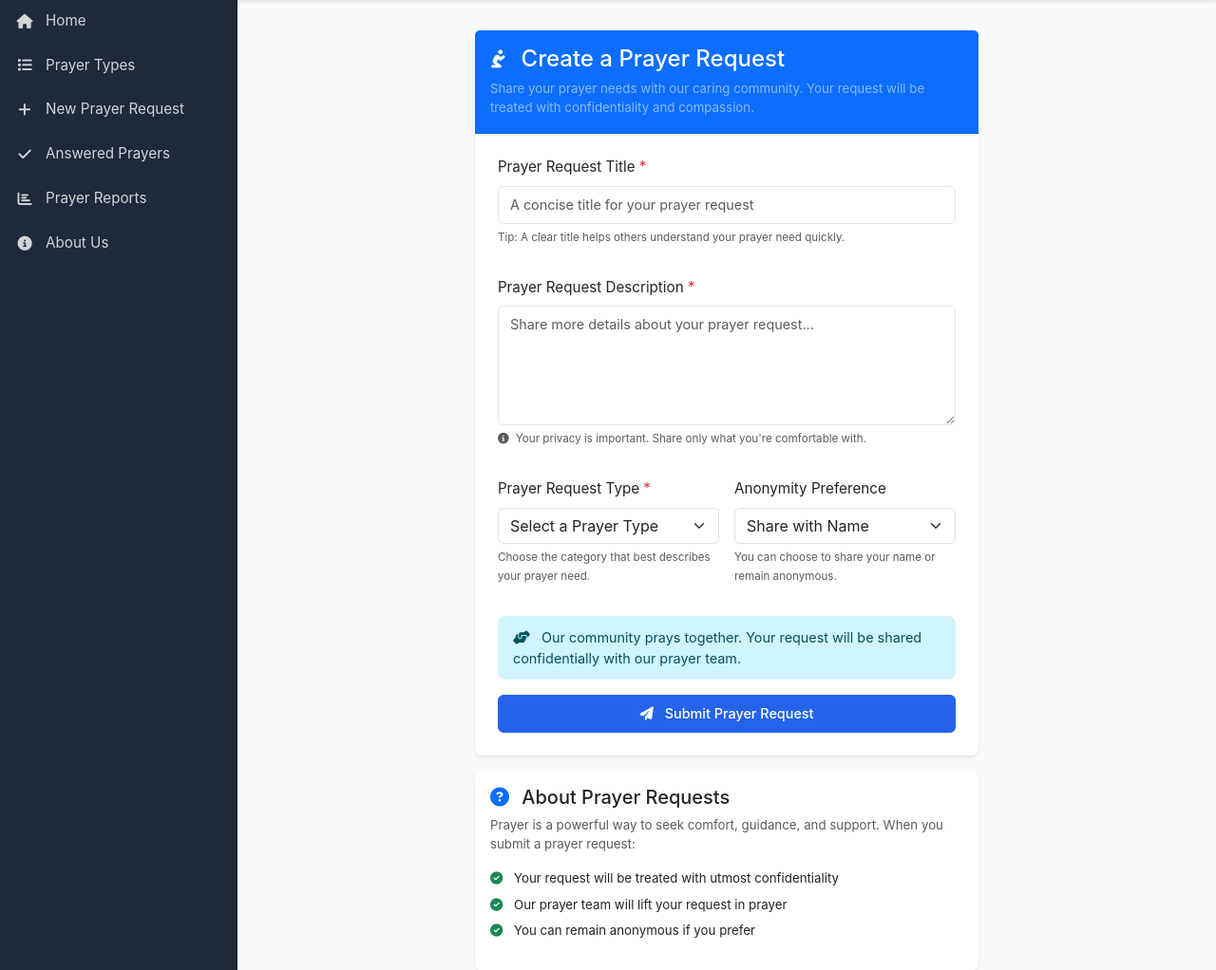
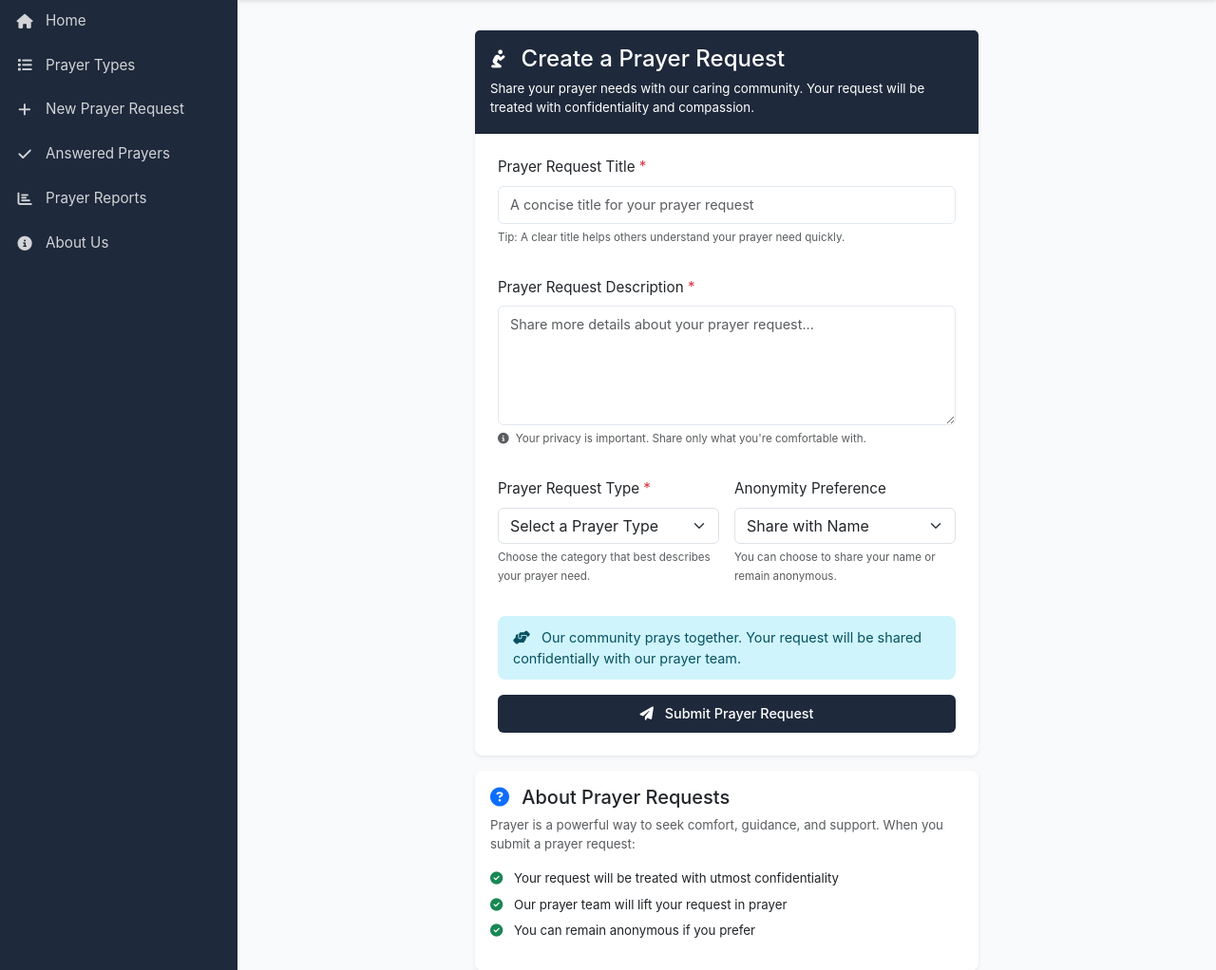
Before and after one commit to hunterhines34/communitychurch, a Django app: page /create/ in a window 1280 px wide. Shown: the part 63-1085 px from the top of the page at 95% size. Run offline with Django 5.2, Linux system fonts and the light colour scheme; a user stored in the database is signed in; some libraries are stand-ins or nearby versions.

Commit message:
colors updated

```diff
--- a/community_church/prayer_requests/templates/prayer_requests/create_prayer_request.html
+++ b/community_church/prayer_requests/templates/prayer_requests/create_prayer_request.html
@@ -7,12 +7,12 @@
     <div class="row justify-content-center">
         <div class="col-12 col-md-10 col-lg-8 col-xl-7">
             <div class="card shadow-sm">
-                <div class="card-header bg-primary text-white py-3">
+                <div class="card-header navbar-bg text-white py-3">
                     <div class="d-flex align-items-center">
                         <i class="fas fa-pray me-3 fa-lg"></i>
                         <h2 class="h4 mb-0">Create a Prayer Request</h2>
                     </div>
-                    <p class="text-white-50 mb-0 mt-2 small">
+                    <p class="text-white-75 mb-0 mt-2 small">
                         Share your prayer needs with our caring community. Your request will be treated with confidentiality and compassion.
                     </p>
                 </div>
@@ -79,7 +79,7 @@
                         </div>
 
                         <div class="d-grid mt-3">
-                            <button type="submit" class="btn btn-primary">
+                            <button type="submit" class="btn navbar-bg text-white">
                                 <i class="fas fa-paper-plane me-2"></i> Submit Prayer Request
                             </button>
                         </div>
--- a/community_church/static/css/custom.css
+++ b/community_church/static/css/custom.css
@@ -78,6 +78,17 @@ main {
     width: 16px;
     margin-right: 8px;
     font-size: 0.9rem;
+}
+
+/* Navbar Background Class */
+.navbar-bg {
+    background: var(--footer-bg) !important;
+    color: white !important;
+}
+
+.navbar-bg:hover {
+    background: rgba(255,255,255,0.1);
+    transform: translateY(-1px);
 }
 
 /* Card Styles */
```
Also changed, not shown: 1 other file.
